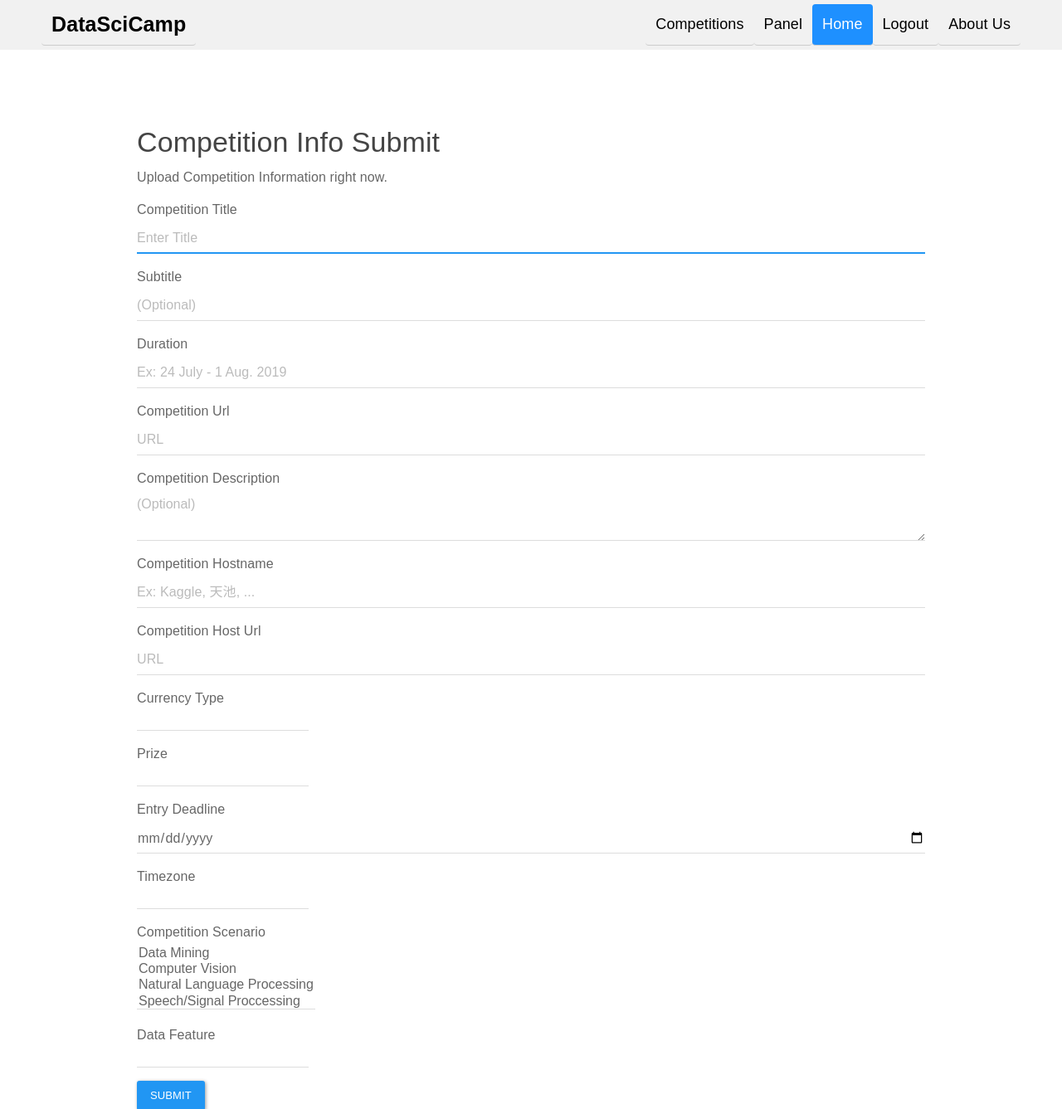
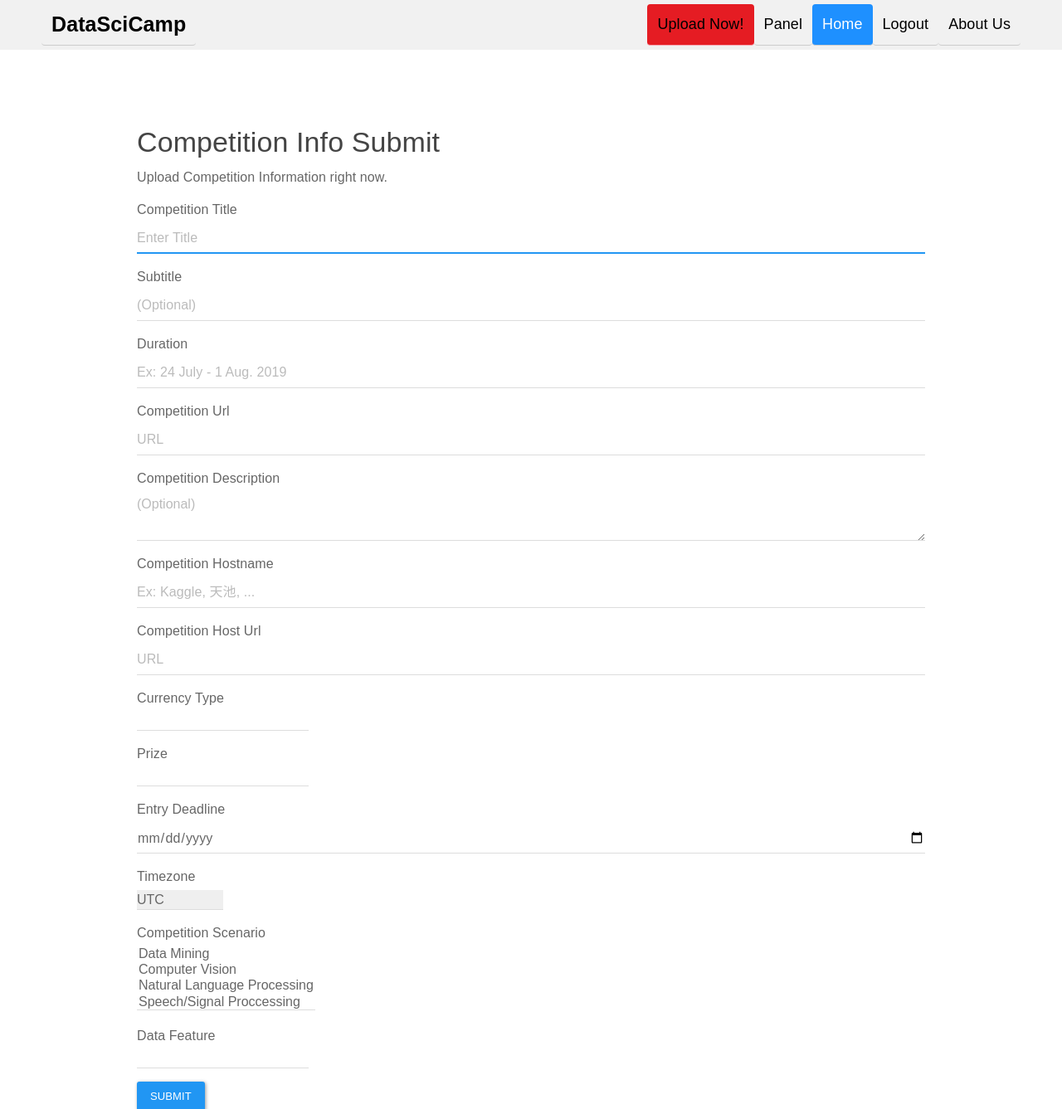
Before and after one commit to datascicamp/WebUIPart, a Flask app: page /competition-operator/competition-inserting in a window 1280 px wide. Shown: the top 1337 px of the page at 83% size. Run offline with Flask 2, Linux system fonts and the light colour scheme; a user stored in the database is signed in; parts of the project's set-up code (start-up, migrations or seed data) failed here and were passed over; some libraries are stand-ins or nearby versions.

Commit message:
修改了timezone

```diff
--- a/app/competition/forms.py
+++ b/app/competition/forms.py
@@ -77,7 +77,14 @@ class CompetitionInsertForm(FlaskForm):
             "autofocus": "",
         },
     )
-    timezone = StringField("Timezone", validators=[DataRequired()])
+    timezone = SelectField(
+        "Timezone",
+        choices=[
+            ("UTC", "UTC"),
+            ("Asia/Shanghai", "Asia/Shanghai"),
+        ],
+        validators=[DataRequired()],
+    )
     comp_scenario = SelectMultipleField(
         "Competition Scenario",
         choices=[
@@ -106,7 +113,14 @@ class CompetitionUpdateForm(FlaskForm):
     prize_currency = StringField("Currency Type")
     prize_amount = StringField("Prize")
     deadline = StringField("Competition Deadline", validators=[DataRequired()])
-    timezone = StringField("Timezone", validators=[DataRequired()])
+    timezone = SelectField(
+        "Timezone",
+        choices=[
+            ("UTC", "UTC"),
+            ("Asia/Shanghai", "Asia/Shanghai"),
+        ],
+        validators=[DataRequired()],
+    )
     comp_scenario = SelectMultipleField(
         "Competition Scenario",
         choices=[
--- a/app/templates/base_index.html
+++ b/app/templates/base_index.html
@@ -43,11 +43,11 @@
     <div id="navbar">
         <a href="{{ url_for('index') }}" id="logo">DataSciCamp</a>
         <div id="navbar-right">
-            <a href="{{ url_for('index') }}">Competitions</a>
             {% if current_user.is_anonymous %}
-                <a class="active" href="{{ url_for('auth.register_view') }}">Register</a>
+                <a href="{{ url_for('auth.register_view') }}">Register</a>
                 <a href="{{ url_for('auth.login_view') }}">Login</a>
             {% else %}
+                <a class="alert-danger" href="{{ url_for('competition-operator.competition_inserting_view') }}">Upload Now!</a>
                 <a href="{{ url_for('competition-operator.competition_list_view', user_id=current_user.account_id) }}">Panel</a>
                 <a class="active" href="{{ url_for('auth.home_view', account_id=current_user.account_id) }}">Home</a>
                 <a href="{{ url_for('logout_func') }}">Logout</a>
--- a/app/templates/competition/compView.html
+++ b/app/templates/competition/compView.html
@@ -92,7 +92,7 @@
                 </p>
                 {% endfor %}
                 {% if competition.prize_currency %}
-                <p><b>Prize:</b> {{ competition.prize_amount }} {{ competition.prize_currency }}</p>
+                <p><b>Prize:</b> {{ competition.prize_amount }} <b>Type:</b> {{ competition.prize_currency }}</p>
                 {% else %}
                 {% endif %}</div>
             {% if competition.comp_description %}
```
